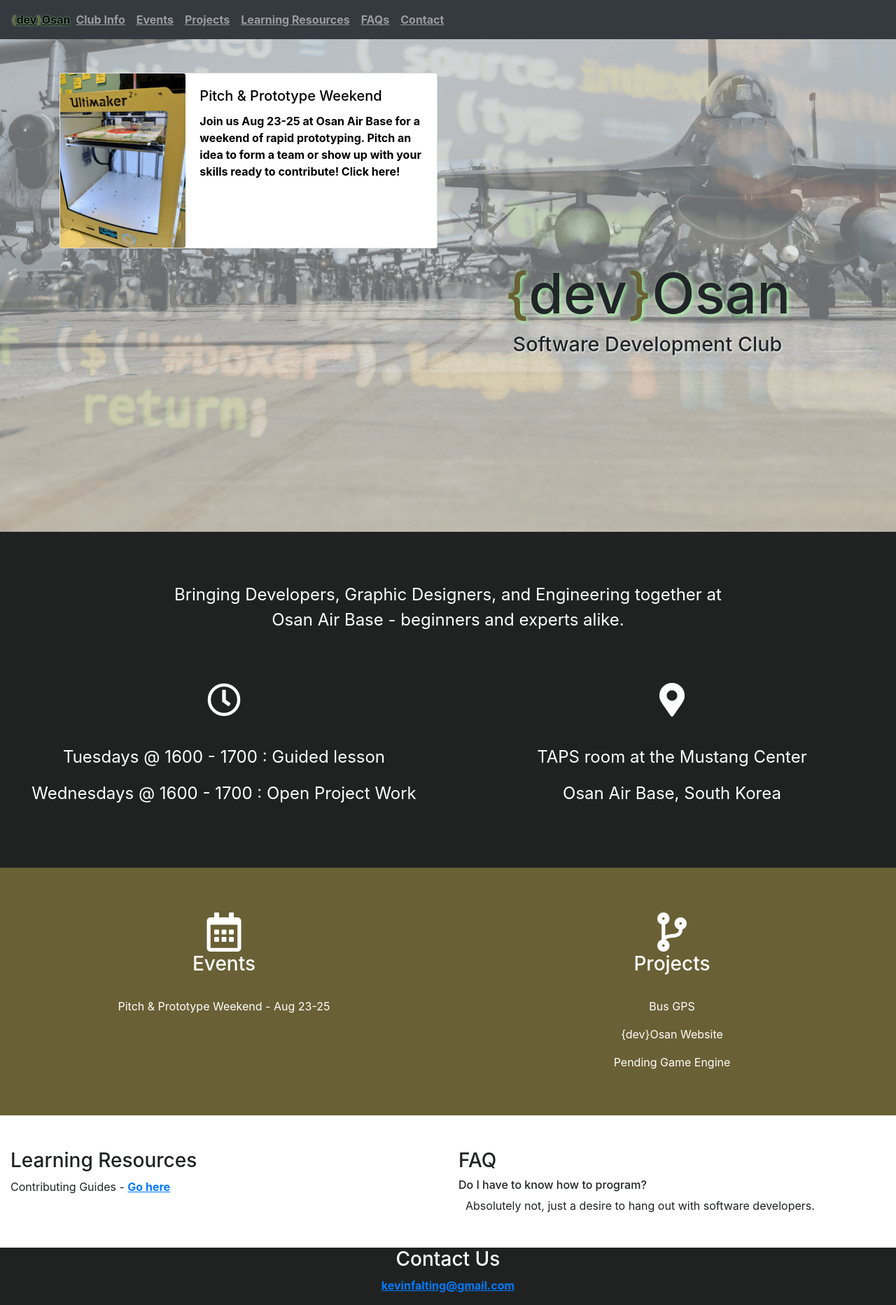
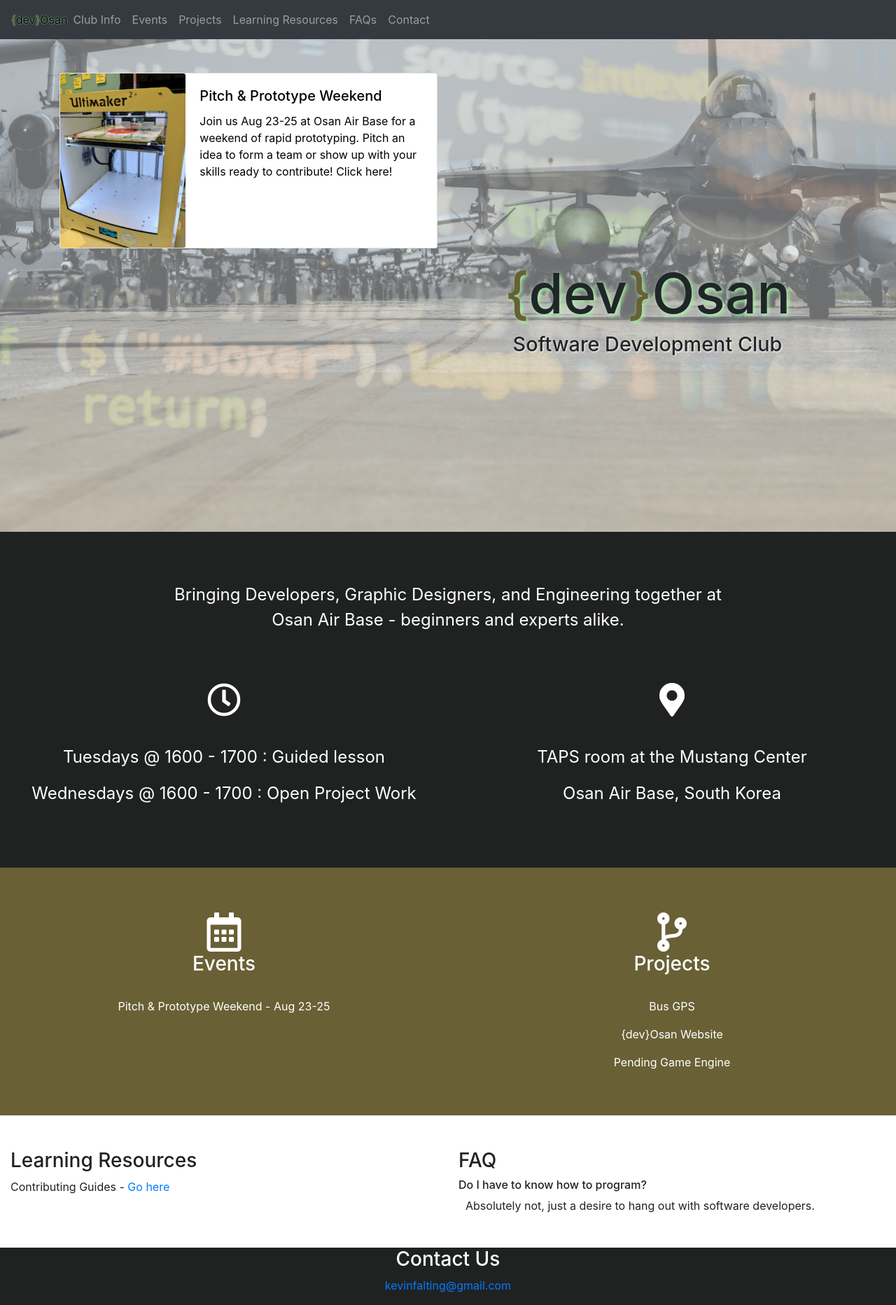
Before and after one commit to sigonasr2/dev-osan.github.io, a PHP site: page / in a window 1280 px wide. Shown: the whole page at 70% size. Run offline with PHP 8.4, Linux system fonts and the light colour scheme; some libraries are stand-ins or nearby versions.

Commit message:
Fix earlier modifications with stylesheet

```diff
--- a/styles.css
+++ b/styles.css
@@ -75,11 +75,6 @@ h4 {
   font-size: 1.8em;
 }
 
-a {
-  font-weight: bold;
-  text-decoration: underline;
-}
-
 .vision-statement {
   /* font-size: 1.5em; */
   margin-bottom: 3em;
```
